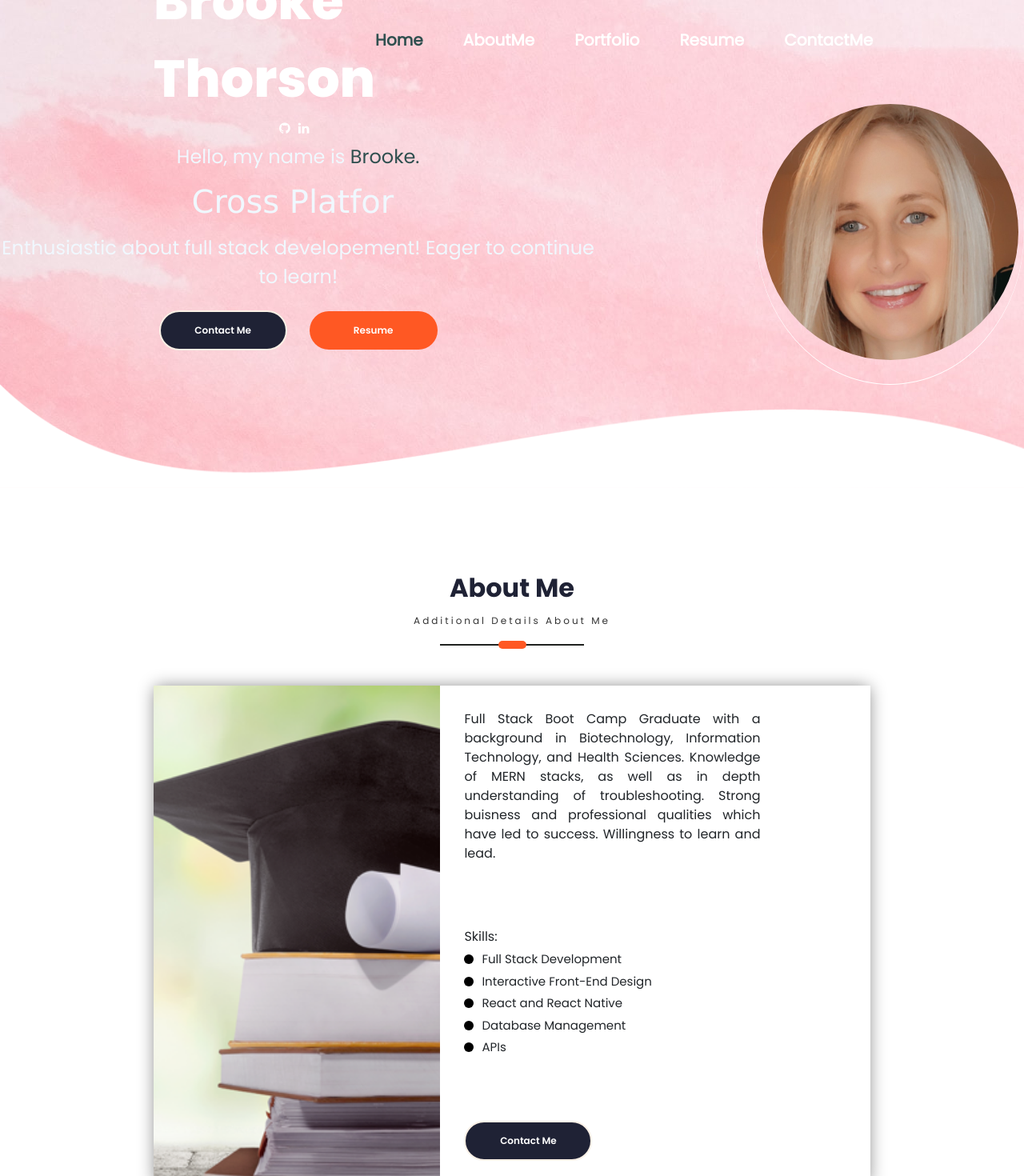
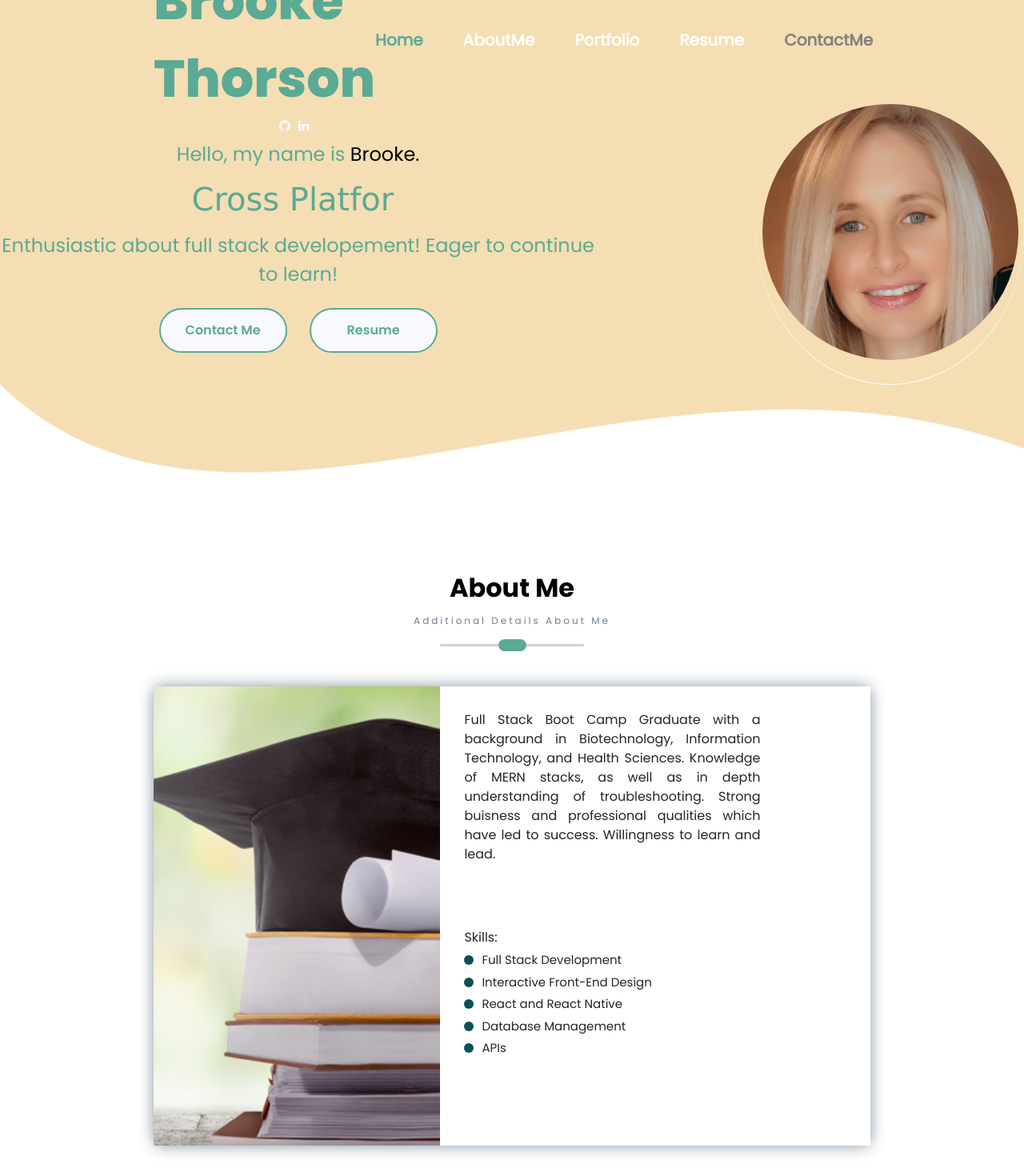
Before and after one commit to Brookethorson/react-portfolio, a React (Create React App) app in the folder client/: page / in a window 1280 px wide. Shown: the top 1470 px of the page at 80% size. Built offline with nearby package versions, Linux system fonts and the light colour scheme; a web font is replaced by a local one.

Commit message:
add css updates

```diff
--- a/client/src/App.css
+++ b/client/src/App.css
@@ -1,4 +1,4 @@
-:root{
+/* :root{
   --light-blue : #04C3FF;
   --light-blue-shadow:  rgb(69 211 255 / 27%);
   --sea-green: #0ABEAD;
@@ -17,4 +17,4 @@
   --toast-shadow:  #9c9c9ce3;
   --toast-success: #0CBFAE;
   --loader-color: #0CBFAE
-}
+} */
--- a/client/src/PortfolioContainer/AboutMe/AboutMe.css
+++ b/client/src/PortfolioContainer/AboutMe/AboutMe.css
@@ -12,7 +12,7 @@
 .about-me-card {
   display: flex;
   width: 100%;
-  box-shadow: 0 0px 20px -2px gray;
+  box-shadow: 0 0px 20px -2px slategray;
 }
 .about-me-profile {
   width: 40%;
@@ -48,7 +48,7 @@
   height: 12px;
   width: 12px;
   margin: 0 10px 0 0;
-  background-color: black;
+  background-color: #095256;
   border-radius: 50%;
 }
 
--- a/client/src/PortfolioContainer/AboutMe/AboutMe.js
+++ b/client/src/PortfolioContainer/AboutMe/AboutMe.js
@@ -58,12 +58,6 @@ export default function AboutMe(props) {
               </div>
               {renderHighlight()}
             </div>
-            <div className="about-me-options">
-              <button className="btn primary-btn">
-                {""}
-                Contact Me {""}
-              </button>
-            </div>
           </div>
         </div>
       </div>
--- a/client/src/PortfolioContainer/ContactMe/ContactMe.css
+++ b/client/src/PortfolioContainer/ContactMe/ContactMe.css
@@ -2,12 +2,12 @@
   max-width: 1100px;
   padding: 10px;
   display: flex;
-  box-shadow: 0 0px 20px -2px #1f2235;
+  box-shadow: 0 0px 20px -2px gray;
   border-radius: 12px;
   margin: 0 auto;
   flex-direction: column;
   justify-content: center;
-  background-color: slategray;
+  background-color: wheat;
   border-bottom: 0;
 }
 .back-form {
@@ -19,15 +19,14 @@
   margin-bottom: 20px;
 }
 .img-back h4 {
-  color: white;
+  color: #5aaa95;
   letter-spacing: 0.3rem;
-  font-weight: 400;
-  font-size: 18px;
-  opacity: 0.45;
+  font-weight: 600;
+  font-size: 25px;
 }
 .back-form .img-back img {
   width: 100%;
-  opacity: 0.3;
+  opacity: 0.7;
 }
 .central-form form {
   width: auto;
@@ -43,7 +42,7 @@
 form p {
   text-align: center;
   margin-bottom: 10px;
-  color: var(--dark-orage);
+  color: black;
   letter-spacing: 0.4rem;
   font-family: Verdana, Geneva, Tahoma, sans-serif;
 }
@@ -67,22 +66,22 @@ textarea {
 
 textarea:focus {
   border: 2px solid rgba(30, 85, 250, 0.47);
-  background-color: white;
+  background-color: whites;
 }
 input:focus {
   border: 2px solid rgba(30, 85, 250, 0.47);
-  background-color: white;
+  background-color: black;
 }
 form button {
   margin-top: 15px;
   padding: 5px;
   outline: none;
   width: 160px;
-  border: 2px solid var(--dark-orange);
+  border: 2px solid black;
   font-size: 18px;
   border-radius: 19px;
-  background-color: slategray;
-  color: white;
+  background-color: gray;
+  color: black;
   align-items: center;
   justify-content: center;
 }
@@ -90,7 +89,7 @@ form button {
 form button:hover {
   background-color: slategray;
   transition: all ease 1s;
-  border: 2px solid slategray;
+  border: 2px solid black;
 }
 button .load img {
   width: 60px;
--- a/client/src/PortfolioContainer/Home/Header/Header.css
+++ b/client/src/PortfolioContainer/Home/Header/Header.css
@@ -2,7 +2,7 @@
   display: flex;
   justify-content: center;
   height: 100px;
-  color: var(--white);
+  color: black;
 }
 .header-parent {
   display: flex;
@@ -10,12 +10,12 @@
   justify-content: space-around;
   height: 100%;
   width: 70%;
-  color: var(--white);
+  color: gray;
 }
 .header-logo {
   font-size: 65px;
   font-family: "Poppins ExtraBold";
-  color: var(--white);
+  color: #5AAA95;
 }
 .header-options {
   display: flex;
@@ -28,14 +28,14 @@
 }
 .header-hamburger {
   display: none;
-  color: var(--white);
+  color: black;
 }
 .header-option-seperator {
   margin: 0 50px 0 0;
-  color: var(--white);
+  color: white;
 }
 .selected-header-option {
-  color: darkslategrey;
+  color: #5aaa95;
 }
 
 /*IPAD PRO RESPONSIVENESS*/
@@ -63,7 +63,7 @@
     height: 100vh;
     width: 100%;
     justify-content: space-around;
-    background-color: #1f2235;
+    background-color: black;
     z-index: 1000;
     opacity: 0.5;
   }
--- a/client/src/PortfolioContainer/Home/Home.css
+++ b/client/src/PortfolioContainer/Home/Home.css
@@ -3,5 +3,5 @@
   flex-direction: column;
   justify-content: space-between;
   min-height: 500px;
-  background-image: url("../../assests/Home/paint-bg.jpg");
+  background-color: wheat;
 }
--- a/client/src/PortfolioContainer/Home/Profile/Profile.css
+++ b/client/src/PortfolioContainer/Home/Profile/Profile.css
@@ -10,7 +10,7 @@
 .profile-parent {
   display: flex;
   align-items: center;
-  color: aliceblue;
+  color: #5aaa95;;
 }
 
 .profile-details-name {
@@ -30,12 +30,12 @@
 }
 
 .primary-text {
-  color: (--white);
+  color: #5aaa95;
   font-size: 24px;
 }
 
 .highlighted-text {
-  color: darkslategrey;
+  color: black;
 }
 
 .profile-role-tageline {
@@ -49,8 +49,8 @@
 }
 .profile-options .highlighted-btn:hover {
   margin: 0 0 0 28px;
-  background-color: cornsilk;
-  color: black;
+  background-color: lightgray;
+  color: #5aaa95;;
 }
 
 .profile-picture {
--- a/client/src/PortfolioContainer/Portfolio/Portfolio.css
+++ b/client/src/PortfolioContainer/Portfolio/Portfolio.css
@@ -17,9 +17,8 @@
   z-index: -1;
   opacity: 0.85;
   border-radius: 12px;
-  box-shadow: 0 0px 20px -2px #1f2235;
-  background-image: url("../../assests/Home/paint-bg.jpg")
-
+  box-shadow: 0 0px 20px -2px gray;
+  background-color: wheat;
 }
 
 .portfolio-section .port-content{
--- a/client/src/PortfolioContainer/Resume/Resume.css
+++ b/client/src/PortfolioContainer/Resume/Resume.css
@@ -19,7 +19,7 @@
 }
 
 .resume-bullets {
-  box-shadow: 15px 0 9px -15px darkslategrey;
+  box-shadow: 15px 0 9px -15px gray;
   height: 100%;
   width: 320px;
 }
@@ -54,7 +54,7 @@
   display: flex;
   align-items: left;
   cursor: pointer;
-  background-color: darkslategrey;
+  background-color: lightgray;
   height: 40px;
   margin: 15px 0;
   padding: 0 8px;
@@ -78,7 +78,7 @@
   width: 34px;
   height: 100%;
   z-index: 1;
-  background-color: darkslategrey;
+  background-color: lightgray;
   position: absolute;
 }
 
--- a/client/src/index.css
+++ b/client/src/index.css
@@ -96,29 +96,24 @@ body ::-webkit-scrollbar-thumb {
 }
 
 .primary-btn {
-  color: var(--white);
-  border: 2px solid linen;
-  font-size: 12px;
-  background-color: #1f2235;
+  color: #5aaa95;
+  border: 2px solid;
+  background-color: ghostwhite;
 }
-/* @media only screen and (max-width: 414px) {
-  .primary-btn {
-    font-size: 13px;
-  }
-} */
+
 
 .primary-btn:hover {
-  color: aliceblue;
-  border: 2px solid #ff5823;
-  background-color: #1f2235;
+  color: #5aaa95;;
+  border: 2px solid;
+  background-color: lightgray;
 }
 
 .highlighted-btn {
-  color: var(--white);
+  color: #5aaa95;
+  border: 2px solid;
+  background-color: ghostwhite;
+}
 
-  font-size: 12px;
-  background-color: #ff5823;
-}
 @media only screen and (max-width: 568px) {
   .highlighted-btn {
     z-index: -900;
--- a/client/src/utilities/ScreenHeading/ScreenHeading.css
+++ b/client/src/utilities/ScreenHeading/ScreenHeading.css
@@ -9,11 +9,11 @@
   letter-spacing: 3px;
   margin: 8px 0 10px 0;
   font-size: 12px;
-  color: var(--black);
+  color: slategray;
 }
 .screen-heading {
   font-size: 32px;
-  color: #1f2235;
+  color: black;
   font-family: "Poppins Bold";
 }
 .heading-seperator {
@@ -25,11 +25,11 @@
 }
 .seperator-line {
   width: 100%;
-  height: 2px;
-  background-color: #1f221f;
+  height: 3px;
+  background-color: lightgray;
 }
 .seperator-blob {
-  height: 10px;
+  height: 15px;
   width: 100%;
   position: absolute;
   display: flex;
@@ -38,5 +38,5 @@
 .seperator-blob div {
   width: 35px;
   border-radius: 10px;
-  background-color: var(--dark-orange);
+  background-color: #5aaa95;
 }
```
